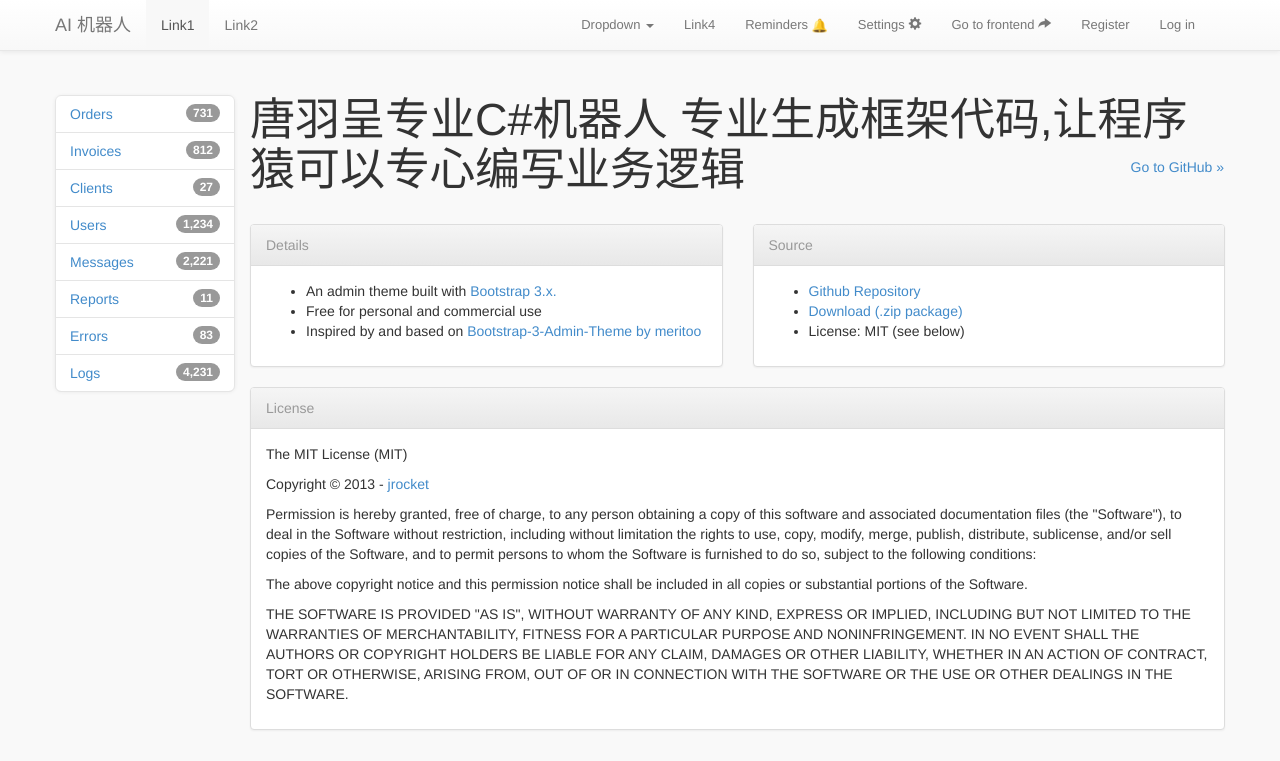
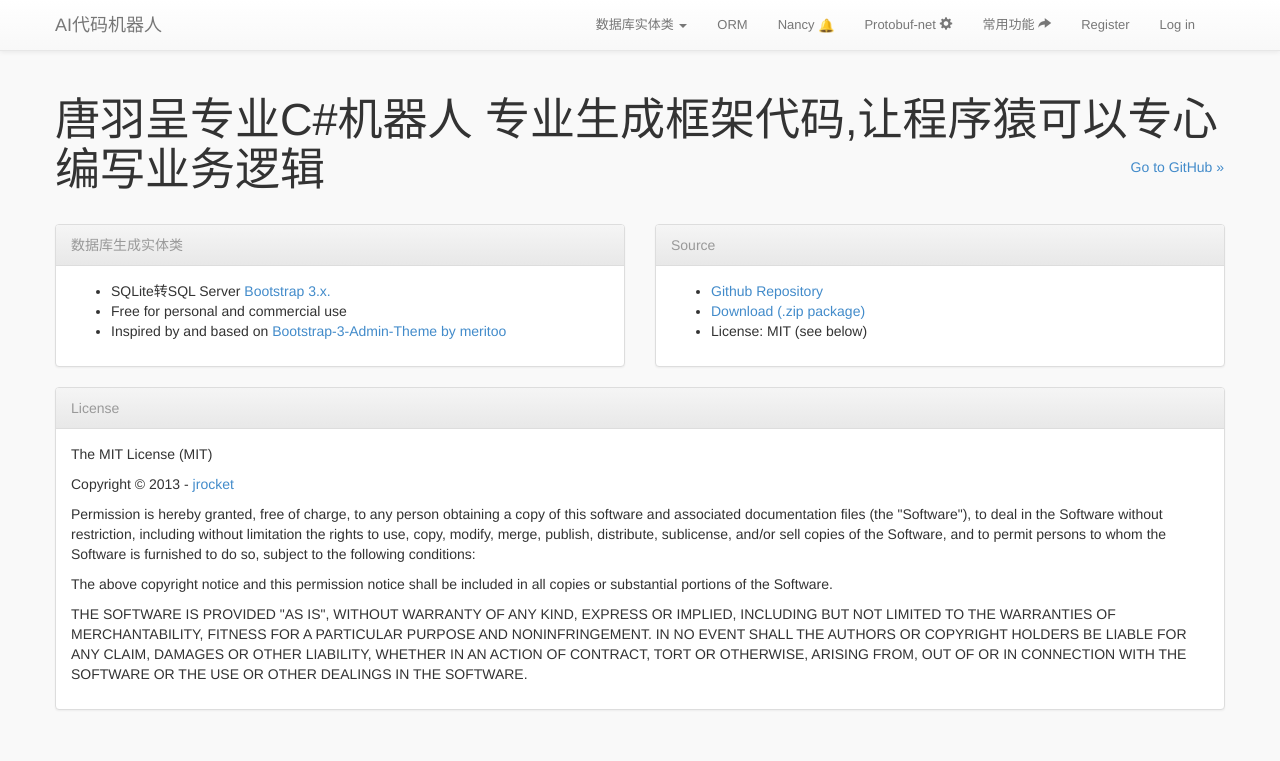
Before and after one commit to tww19861004/MVC-Bootstrap-3-Web-Template-master, an ASP.NET MVC app: page / in a window 1280 px wide. Shown: the top 761 px of the page. Run offline with ASP.NET Core 8 and stand-ins for ASP.NET MVC 5, Linux system fonts and the light colour scheme; data that the repository does not hold is empty; the project's own start-up code is not run, and a stand-in starts its controllers and pages; some libraries are stand-ins or nearby versions.

Commit message:
2018 第一次 提交 再接再厉

```diff
--- a/MvcAdminTemplate/Views/Home/Index.cshtml
+++ b/MvcAdminTemplate/Views/Home/Index.cshtml
@@ -1,11 +1,11 @@
 @{
     ViewBag.Title = "About";
 }
-@Html.Partial("_LeftMenu")
+@*@Html.Partial("_LeftMenu")*@
 
 
 <!-- content -->
-<div class="col-md-10">
+<div class="col-md-12">
     <div class="row">
         <div class="bootstrap-admin-content-title">
             <h1>
@@ -20,11 +20,11 @@
         <div class="col-md-6">
             <div class="panel panel-default">
                 <div class="panel-heading">
-                    <div class="text-muted bootstrap-admin-box-title">Details</div>
+                    <div class="text-muted bootstrap-admin-box-title">数据库生成实体类</div>
                 </div>
                 <div class="bootstrap-admin-panel-content">
                     <ul>
-                        <li>An admin theme built with <a href="http://getbootstrap.com" target="_blank">Bootstrap 3.x.</a></li>
+                        <li>SQLite转SQL Server <a href="http://getbootstrap.com" target="_blank">Bootstrap 3.x.</a></li>
                         <li>Free for personal and commercial use</li>
                         <li>Inspired by and based on <a href="https://github.com/meritoo/Bootstrap-3-Admin-Theme" target="_blank">Bootstrap-3-Admin-Theme by meritoo</a></li>
                     </ul>
--- a/MvcAdminTemplate/Views/Shared/_Layout.cshtml
+++ b/MvcAdminTemplate/Views/Shared/_Layout.cshtml
@@ -21,37 +21,33 @@
                         <span class="icon-bar"></span>
                         <span class="icon-bar"></span>
                     </button>
-                    <a class="navbar-brand" href="/">AI 机器人</a>
+                    <a class="navbar-brand" href="/">AI代码机器人</a>
                 </div>
                 <div class="collapse navbar-collapse main-navbar-collapse">
-                    <ul class="nav navbar-nav">
-                        <li class="active"><a href="#">Link1</a></li>
-                        <li><a href="#">Link2</a></li>
-                    </ul>
                     <div class="collapse navbar-collapse bootstrap-admin-navbar-sm">
                         <ul class="nav navbar-nav navbar-right ">
                             <li class="dropdown">
-                                <a href="#" class="dropdown-toggle" data-hover="dropdown">Dropdown <b class="caret"></b></a>
+                                <a href="#" class="dropdown-toggle" data-hover="dropdown">数据库实体类 <b class="caret"></b></a>
                                 <ul class="dropdown-menu">
-                                    <li role="presentation" class="dropdown-header">Dropdown header</li>
-                                    <li><a href="#">Action</a></li>
+                                    <li role="presentation" class="dropdown-header">非关系型数据库</li>
+                                    <li><a href="#">SQLite</a></li>
                                     <li><a href="#">Another action</a></li>
                                     <li><a href="#">Something else here</a></li>
                                     <li role="presentation" class="divider"></li>
-                                    <li role="presentation" class="dropdown-header">Dropdown header</li>
-                                    <li><a href="#">Separated link</a></li>
+                                    <li role="presentation" class="dropdown-header">关系型数据库</li>
+                                    <li><a href="#">SQL Server</a></li>
                                     <li><a href="#">One more separated link</a></li>
                                 </ul>
                             </li>
-                            <li><a href="#">Link4</a></li>
+                            <li><a href="#">ORM</a></li>
                             <li>
-                                <a href="#">Reminders <i class="glyphicon glyphicon-bell"></i></a>
+                                <a href="#">Nancy <i class="glyphicon glyphicon-bell"></i></a>
                             </li>
                             <li>
-                                <a href="#">Settings <i class="glyphicon glyphicon-cog"></i></a>
+                                <a href="#">Protobuf-net <i class="glyphicon glyphicon-cog"></i></a>
                             </li>
                             <li>
-                                <a href="#">Go to frontend <i class="glyphicon glyphicon-share-alt"></i></a>
+                                <a href="#">常用功能 <i class="glyphicon glyphicon-share-alt"></i></a>
                             </li>
                             @Html.Partial("_LoginPartial")
                         </ul>
```
